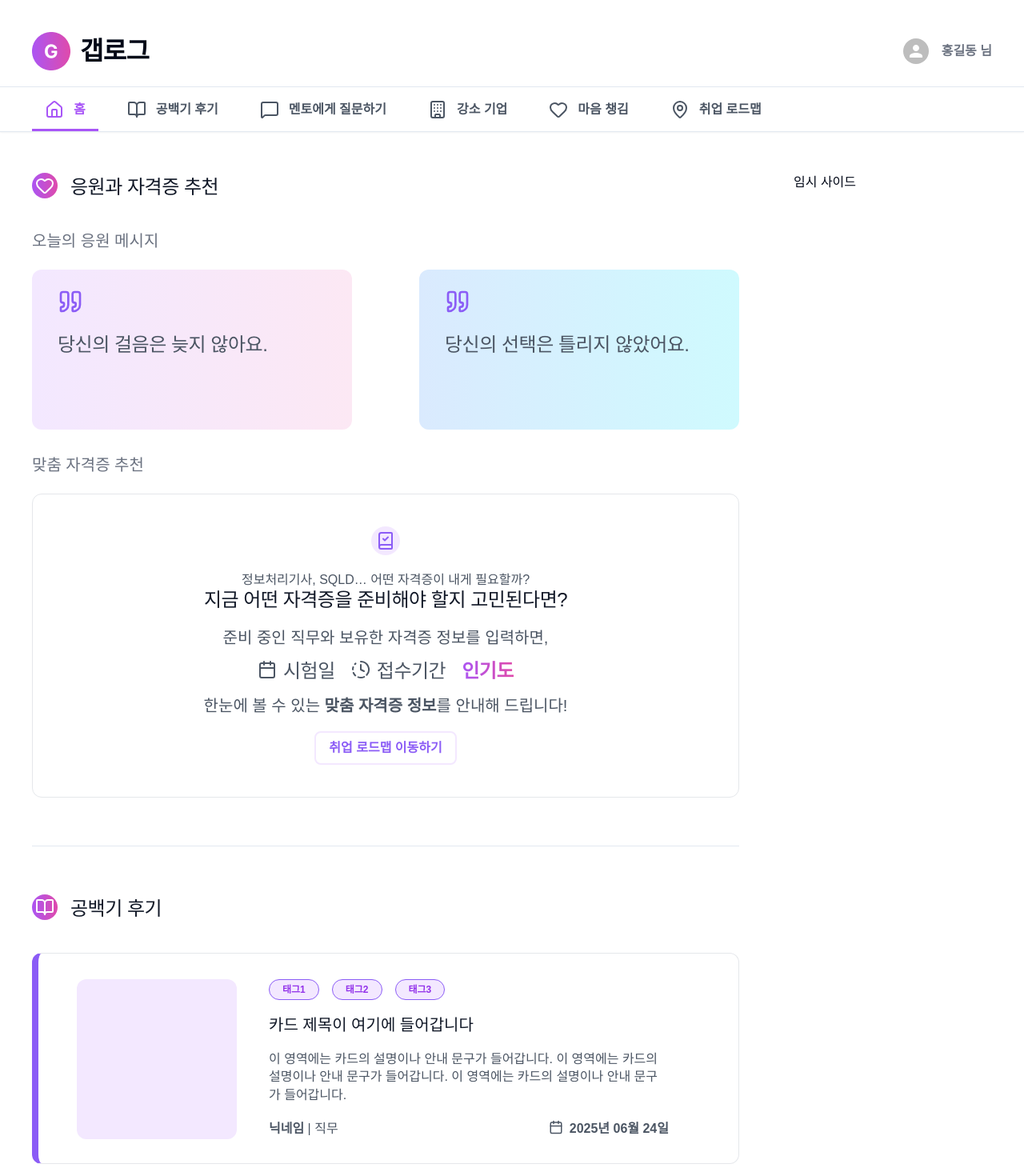
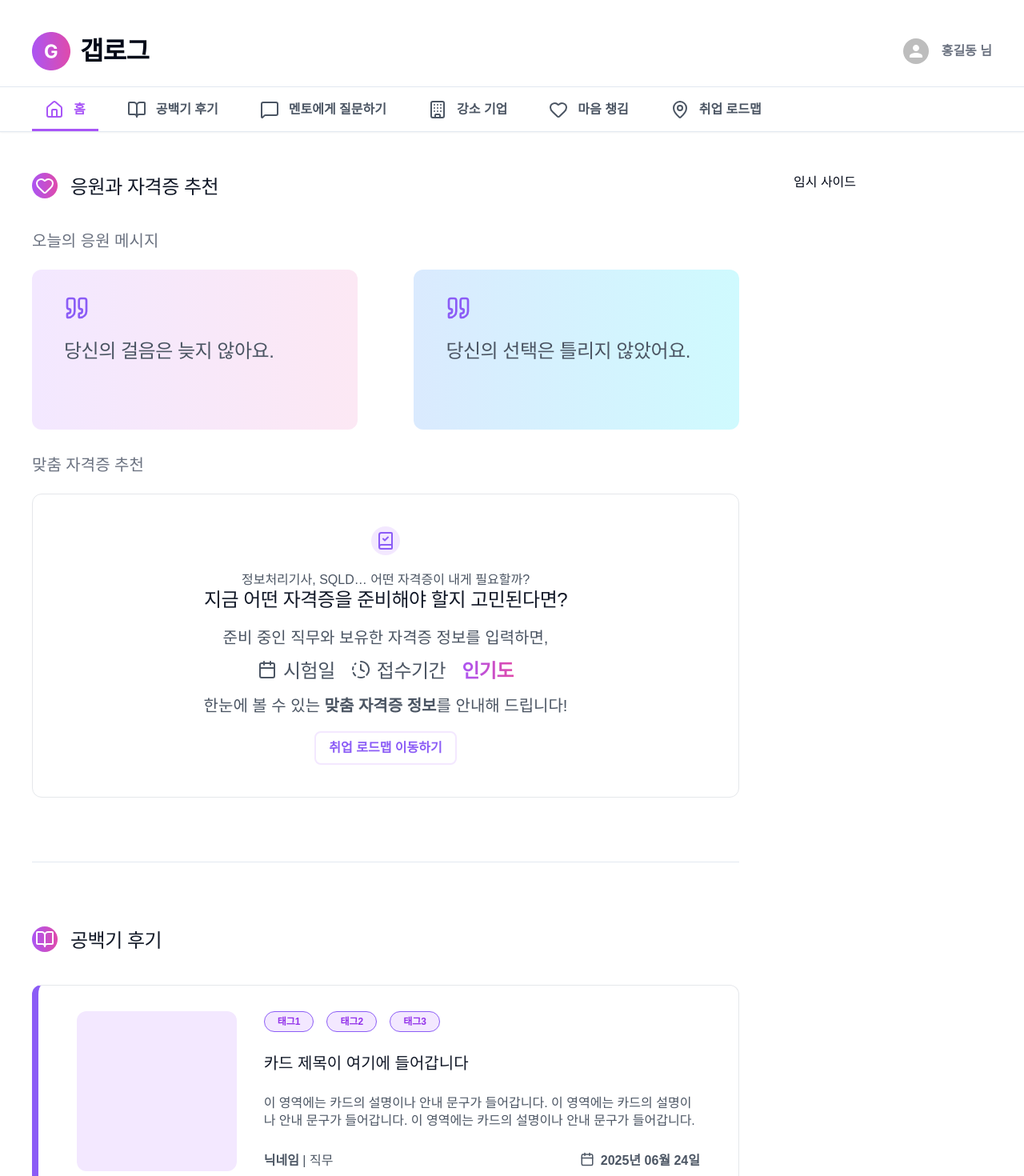
Before and after one commit to GapLog-2025/gaplog, a React (Vite) app in the folder frontend/: page / in a window 1280 px wide. Shown: the top 1470 px of the page at 80% size. Built offline with nearby package versions, Linux system fonts and the light colour scheme; a web font is replaced by a local one.

Commit message:
style: homepage section 반응형 스타일 수정

```diff
--- a/frontend/src/features/Home/HomeSection.tsx
+++ b/frontend/src/features/Home/HomeSection.tsx
@@ -20,7 +20,7 @@ export default function HomeSection() {
   const reviewColors = ['purple', 'skyblue'] as const;
   const navigate = useNavigate();
   return (
-    <section className="flex flex-col gap-[60px]">
+    <section className="flex flex-col gap-20">
       {/* 응원과 자격증 추천*/}
       <div className="w-full flex flex-col gap-8 ">
         <div className="flex gap-4 itemx-center mb-2">
@@ -56,7 +56,7 @@ export default function HomeSection() {
             onClick={() => navigate('/gap-review')}
           />
         ))}
-        <div className="w-full flex justify-center">
+        <div className="w-full flex justify-center mb-5">
           <MoveButton onClick={() => navigate('/gap-review')}>
             더 많은 후기 보러 가기
           </MoveButton>
--- a/frontend/src/features/Home/ui/card/MessageCard.tsx
+++ b/frontend/src/features/Home/ui/card/MessageCard.tsx
@@ -13,7 +13,7 @@ export default function MessageCard({
     color === 'purple' ? 'bg-gd-point-purple' : 'bg-gd-point-blue';
   return (
     <div
-      className={`${bgColor} rounded-xl w-[400px] h-[200px] flex flex-col gap-2 items-start px-8 py-6`}
+      className={`${bgColor} rounded-xl w-[46%] h-[200px] flex flex-col gap-2 items-start px-10 py-8`}
     >
       <Quote className="text-primary mb-4" size={32} />
       <p className="typo-heading text-secondary">{text}</p>
--- a/frontend/src/features/gapReview/ui/ReviewCard.tsx
+++ b/frontend/src/features/gapReview/ui/ReviewCard.tsx
@@ -50,13 +50,13 @@ export default function ReviewCard({
   console.log(theme.border);
   return (
     <div
-      className={`flex gap-10 rounded-md w-full h-[264px] rounded-xl border ${theme.borderLeft} px-12 py-8 `}
+      className={`flex w-full justify-between h-[264px] rounded-xl border ${theme.borderLeft} px-12 py-8 `}
       onClick={onClick}
     >
       {/* img */}
       <div className={`${theme.background} w-[200px] h-[200px] rounded-xl`} />
       {/* review contents */}
-      <div className="max-w-[500px] flex flex-col justify-between">
+      <div className="w-[70%] h-full flex flex-col justify-between">
         {/* tags */}
         <div className="flex gap-4">
           {tags.map((content, index) => (
```
